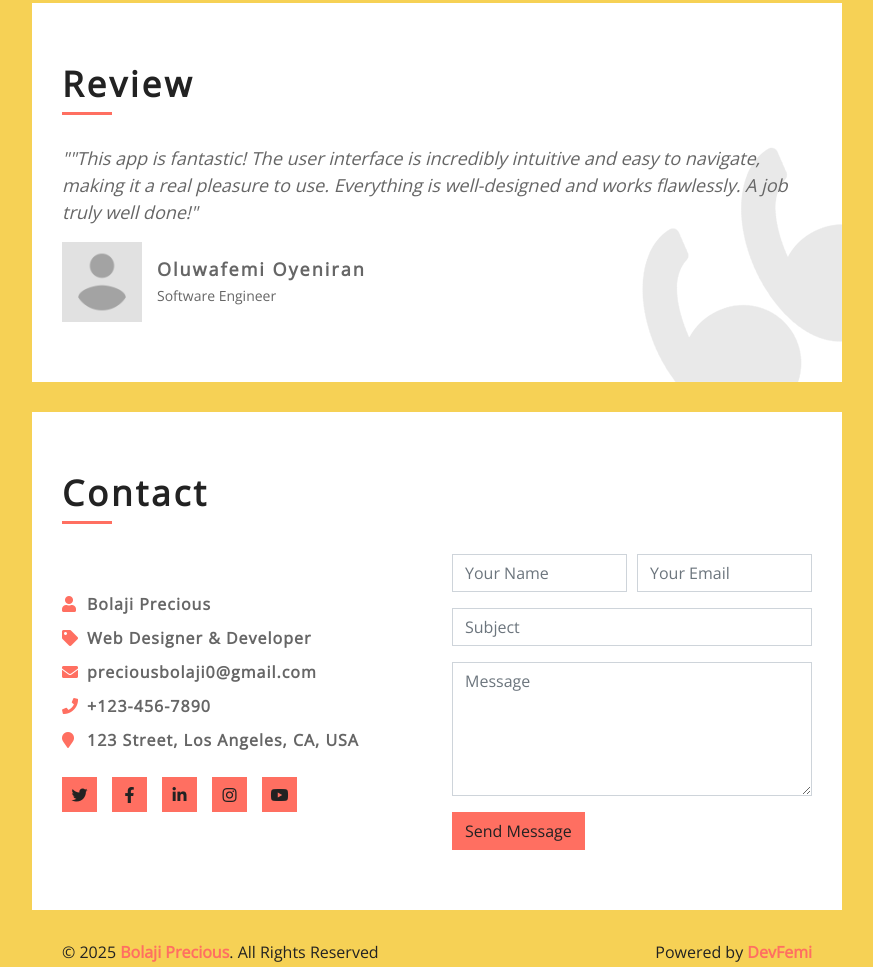
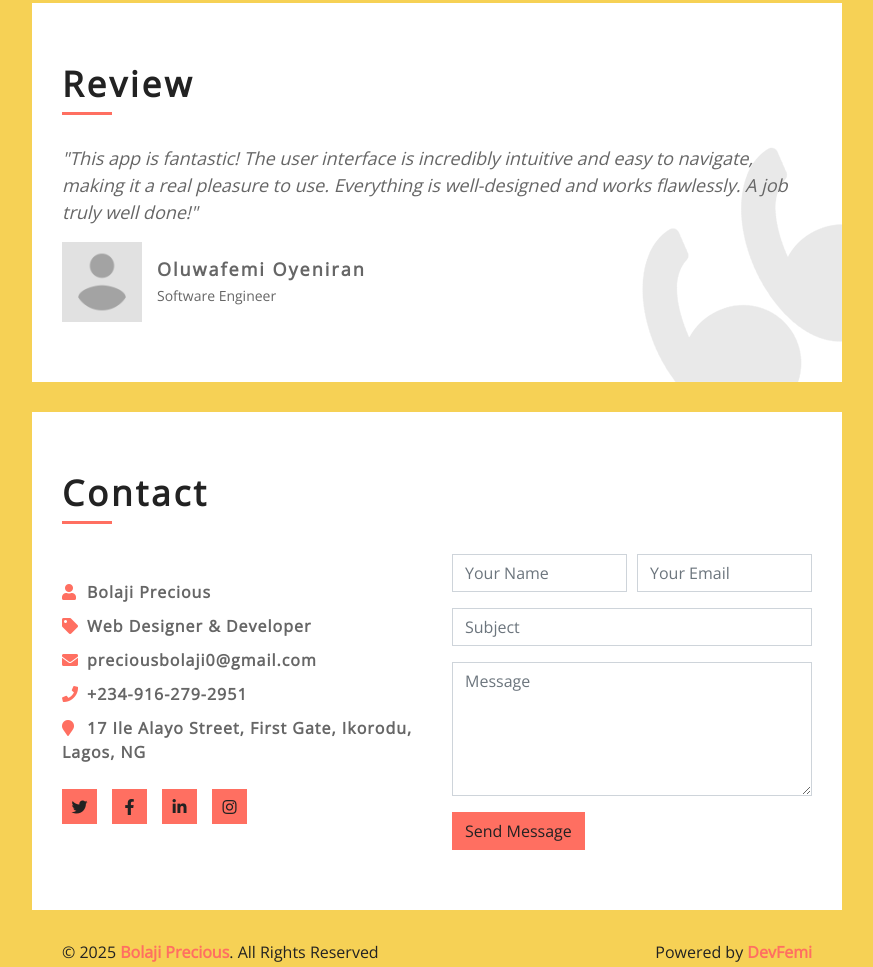
Before and after one commit to Oluwafemi-John1/Precious-Web-Design, a plain HTML site: page index.html in a window 1280 px wide. Shown: the part 3484-4451 px from the top of the page, without its empty margins (368-1241 px from the left). Drawn offline with nearby package versions, Linux system fonts and the light colour scheme.

Commit message:
Update client reviews and contact information in the portfolio section

```diff
--- a/index.html
+++ b/index.html
@@ -384,7 +384,7 @@
                                 <div class="review-slider-item">
                                     <div class="review-text">
                                         <p>
-                                            ""This app is fantastic! The user interface is incredibly intuitive and easy to navigate, making it a real pleasure to use. Everything is well-designed and works flawlessly. A job truly well done!"
+                                            "This app is fantastic! The user interface is incredibly intuitive and easy to navigate, making it a real pleasure to use. Everything is well-designed and works flawlessly. A job truly well done!"
                                         </p>
                                     </div>
                                     <div class="review-img">
@@ -400,7 +400,7 @@
                                 <div class="review-slider-item">
                                     <div class="review-text">
                                         <p>
-                                            Lorem ipsum dolor sit amet, consectetur adipiscing elit. Sed eu suscipit orci. Donec molestie velit id libero blandit, quis suscipit urna suscipit. Donec aliquet erat eu lacinia iaculis. Ut tempor tellus eu sem pharetra feugiat.
+                                            Nicee aesthetics 👏🏼
                                         </p>
                                     </div>
                                     <div class="review-img">
@@ -429,14 +429,14 @@
                                     <p><i class="fa fa-user"></i>Bolaji Precious</p>
                                     <p><i class="fa fa-tag"></i>Web Designer & Developer</p>
                                     <p><i class="fa fa-envelope"></i><a href="mailto:preciousbolaji0@gmail.com">preciousbolaji0@gmail.com</a></p>
-                                    <p><i class="fa fa-phone"></i><a href="tel:+1234567890">+123-456-7890</a></p>
-                                    <p><i class="fa fa-map-marker"></i>123 Street, Los Angeles, CA, USA</p>
+                                    <p><i class="fa fa-phone"></i><a href="tel:+1234567890">+234-916-279-2951</a></p>
+                                    <p><i class="fa fa-map-marker"></i>17 Ile Alayo Street, First Gate, Ikorodu, Lagos, NG</p>
                                     <div class="social">
                                         <a class="btn" href=""><i class="fab fa-twitter"></i></a>
                                         <a class="btn" href=""><i class="fab fa-facebook-f"></i></a>
                                         <a class="btn" href=""><i class="fab fa-linkedin-in"></i></a>
                                         <a class="btn" href=""><i class="fab fa-instagram"></i></a>
-                                        <a class="btn" href=""><i class="fab fa-youtube"></i></a>
+                                        <!-- <a class="btn" href=""><i class="fab fa-youtube"></i></a> -->
                                     </div>
                                 </div>
                             </div>
```
